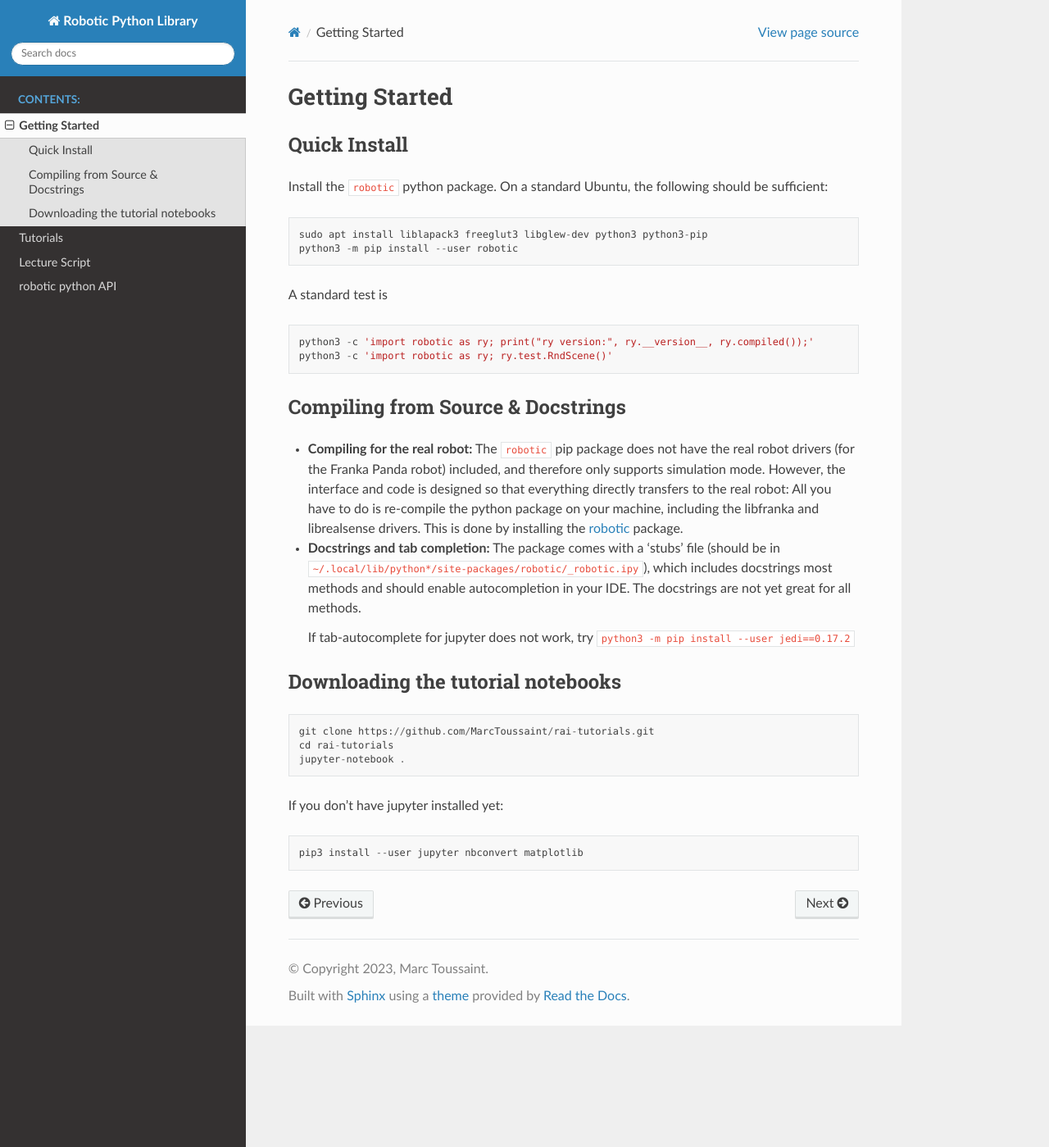
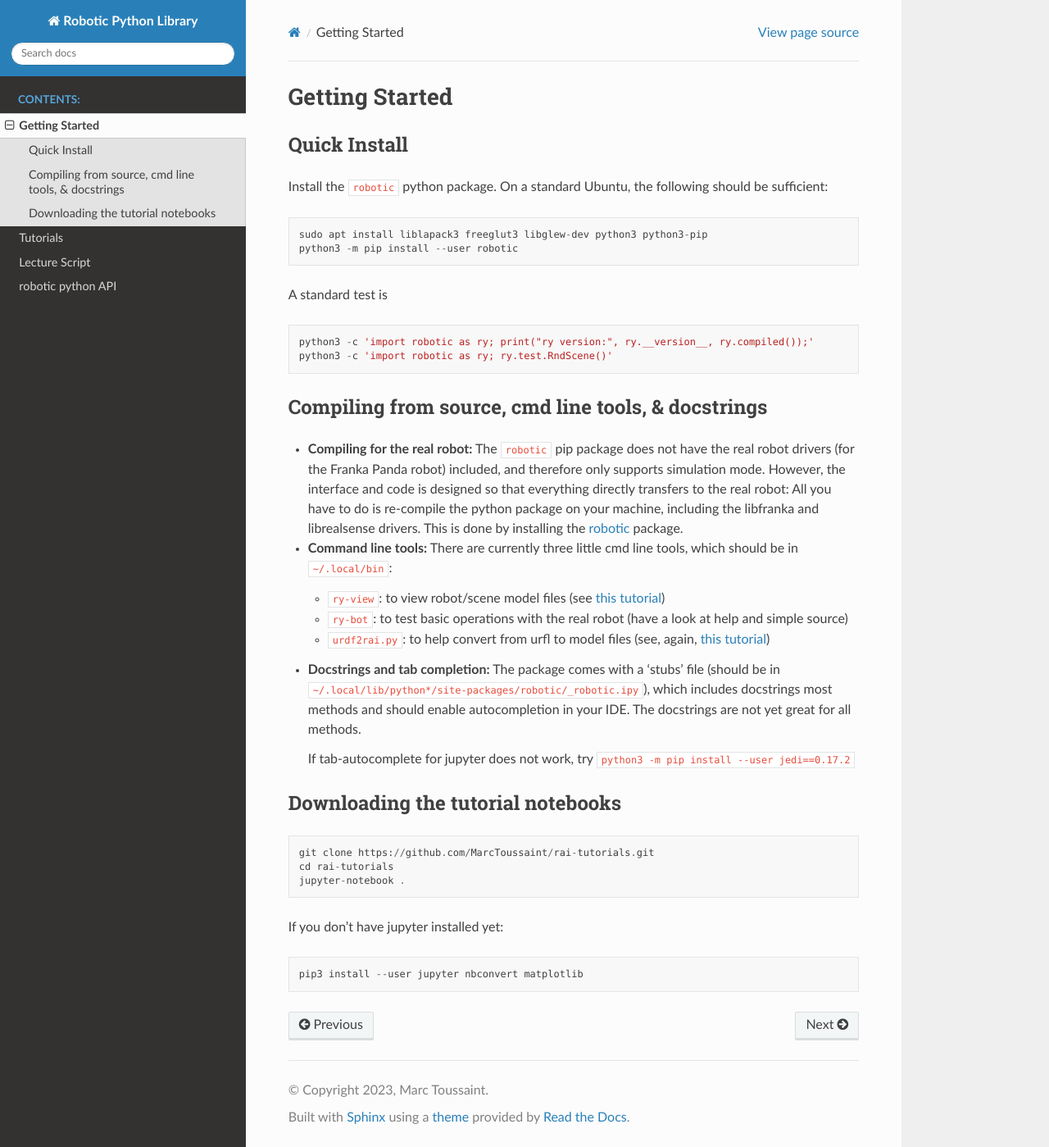
Before and after one commit to MarcToussaint/rai-docs, a Sphinx documentation site: the page built from doc/getting_started.rst, in a window 1280 px wide and 1399 px high. Shown: the whole window at 82% size. Built offline with Sphinx 7.4.7 and the Read the Docs theme 2.0.0, drawn with Linux system fonts in a browser that asks for light colours; pages that are not in the unit, such as notebooks, are missing from menus.

Commit message:
mention cmd tools

```diff
--- a/doc/getting_started.rst
+++ b/doc/getting_started.rst
@@ -19,8 +19,8 @@ A standard test is
    python3 -c 'import robotic as ry; print("ry version:", ry.__version__, ry.compiled());'
    python3 -c 'import robotic as ry; ry.test.RndScene()'
 
-Compiling from Source & Docstrings
-----------------------------------
+Compiling from source, cmd line tools, & docstrings
+---------------------------------------------------
 
 -  **Compiling for the real robot:** The ``robotic`` pip package does
    not have the real robot drivers (for the Franka Panda robot)
@@ -30,6 +30,16 @@ Compiling from Source & Docstrings
    package on your machine, including the libfranka and librealsense
    drivers. This is done by installing the
    `robotic <https://github.com/MarcToussaint/robotic>`__ package.
+-  **Command line tools:** There are currently three little cmd line
+   tools, which should be in ``~/.local/bin``:
+
+   -  ``ry-view``: to view robot/scene model files (see `this
+      tutorial <tutorials/configurationEditing.html>`__)
+   -  ``ry-bot``: to test basic operations with the real robot (have a
+      look at help and simple source)
+   -  ``urdf2rai.py``: to help convert from urfl to model files (see,
+      again, `this tutorial <tutorials/configurationEditing.html>`__)
+
 -  **Docstrings and tab completion:** The package comes with a ‘stubs’
    file (should be in
    ``~/.local/lib/python*/site-packages/robotic/_robotic.ipy``), which
```
Also changed, not shown: doc/getting_started.md (+5 -1 lines).
